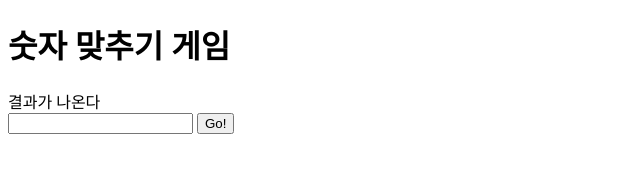
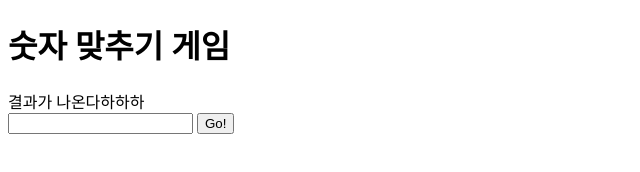
Before and after one commit to ChoiYongKyu/number-guess-game, a plain HTML site: page index.html in a window 1280 px wide. Shown: the full height of the page, 0-640 px from the left. Drawn offline with Linux system fonts and the light colour scheme.

Commit message:
second commit

```diff
--- a/index.html
+++ b/index.html
@@ -1,5 +1,6 @@
 <!DOCTYPE html>
 <html lang="en">
+
 <head>
     <meta charset="UTF-8">
     <meta http-equiv="X-UA-Compatible" content="IE=edge">
@@ -7,11 +8,13 @@
     <title>Document</title>
     <link rel="stylesheet" href="style.css">
 </head>
+
 <body>
     <h1>숫자 맞추기 게임</h1>
-    <div>결과가 나온다</div>
-    <input type = "number" id="user-input"/>
+    <div>결과가 나온다하하하</div>
+    <input type="number" id="user-input" />
     <button id="play-button">Go!</button>
     <script src="main.js"></script>
 </body>
+
 </html>
```
